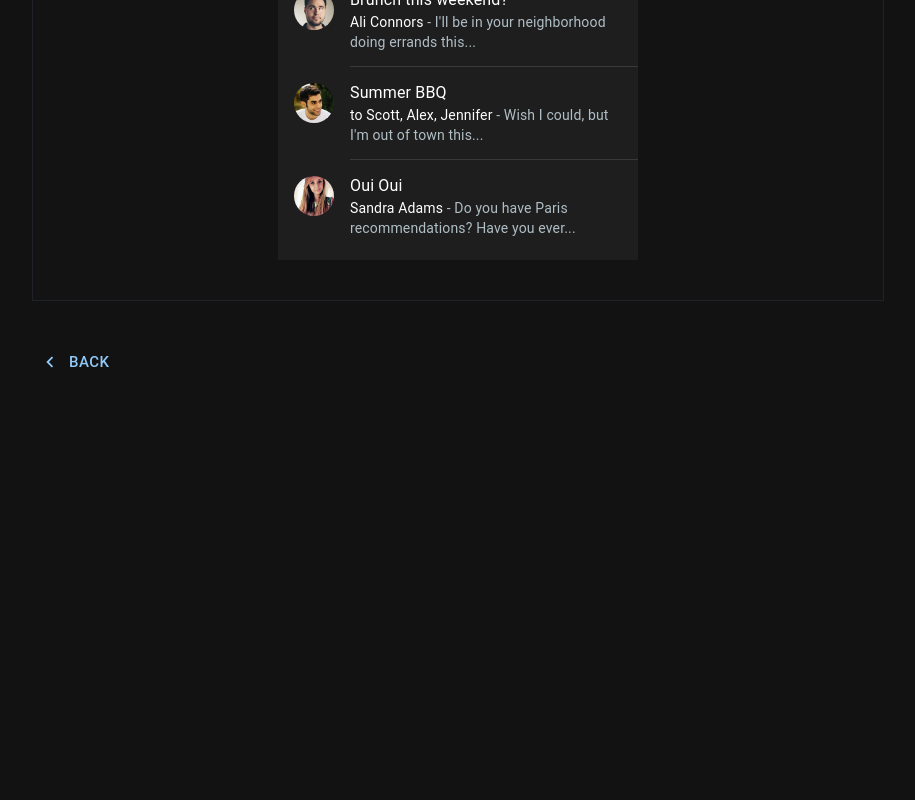
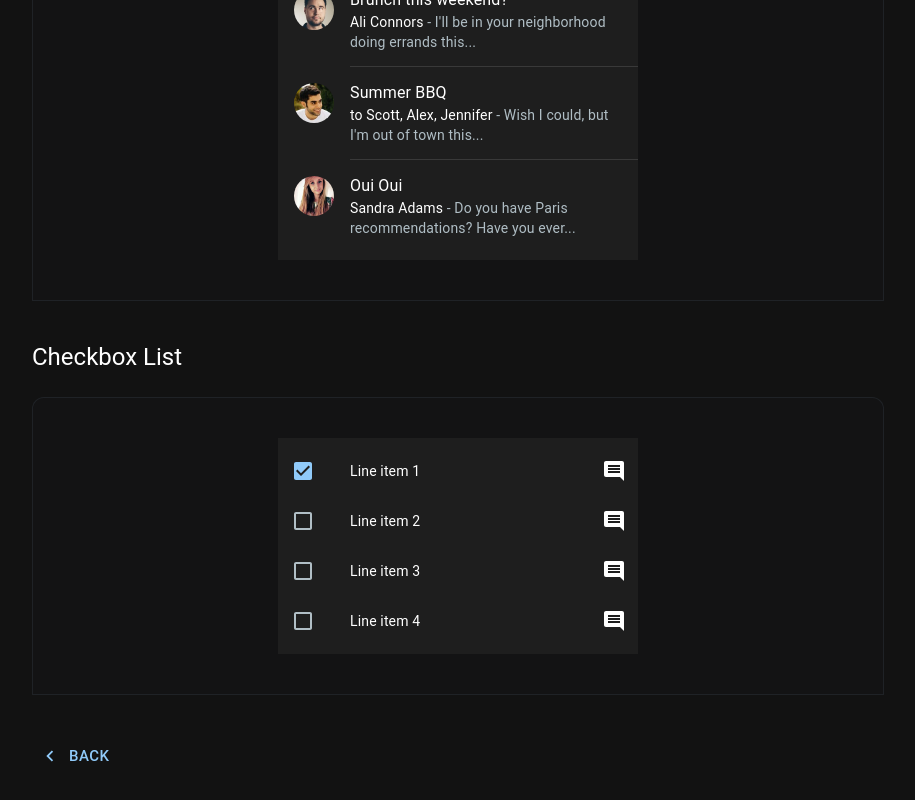
Before and after one commit to watcharakornton/mui_tutorials, a React (Vite) app: page /list in a window 1280 px wide. Shown: the part 2633-3433 px from the top of the page, without its empty margins (182-1097 px from the left). Before the commit the page ends 3057 px from the top, so only its background shows below. Built offline with nearby package versions, Linux system fonts and the light colour scheme.

Commit message:
Add CheckboxList module into List component

```diff
--- a/src/data-display/ListComponent.jsx
+++ b/src/data-display/ListComponent.jsx
@@ -33,7 +33,60 @@ import {
     BeachAccess as BeachAccessIcon,
     Folder as FolderIcon,
     Delete as DeleteIcon,
+    Comment as CommentIcon,
 } from '@mui/icons-material';
+
+export const CheckboxList = () => {
+    const [checked, setChecked] = React.useState([0]);
+
+    const handleToggle = (value) => () => {
+        const currentIndex = checked.indexOf(value);
+        const newChecked = [...checked];
+
+        if (currentIndex === -1) {
+            newChecked.push(value);
+        } else {
+            newChecked.splice(currentIndex, 1);
+        }
+
+        setChecked(newChecked);
+    };
+
+    return (
+        <MyContainer title="Checkbox List">
+            <List sx={{ width: '100%', maxWidth: 360, bgcolor: 'background.paper' }}>
+                {[0, 1, 2, 3].map((value) => {
+                    const labelId = `checkbox-list-label-${value}`;
+
+                    return (
+                        <ListItem
+                            key={value}
+                            secondaryAction={
+                                <IconButton edge="end" aria-label="comments">
+                                    <CommentIcon />
+                                </IconButton>
+                            }
+                            disablePadding
+                        >
+                            <ListItemButton role={undefined} onClick={handleToggle(value)} dense>
+                                <ListItemIcon>
+                                    <Checkbox
+                                        edge="start"
+                                        checked={checked.includes(value)}
+                                        tabIndex={-1}
+                                        disableRipple
+                                        inputProps={{ 'aria-labelledby': labelId}}
+                                    />
+                                </ListItemIcon>
+                                <ListItemText id={labelId} primary={`Line item ${value + 1}`} />
+                            </ListItemButton>
+                        </ListItem>
+                    );
+                })}
+            </List>
+        </MyContainer>
+    );
+}
 
 export const AlignItemsList = () => {
     return (
--- a/src/pages/ListPage.jsx
+++ b/src/pages/ListPage.jsx
@@ -9,6 +9,7 @@ import {
     InteractiveList,
     SelectedListItem,
     AlignItemsList,
+    CheckboxList,
 } from "../data-display/ListComponent";
 
 const IconsPage = () => {
@@ -19,6 +20,7 @@ const IconsPage = () => {
         <InteractiveList />,
         <SelectedListItem />,
         <AlignItemsList />,
+        <CheckboxList />,
     ];
 
     return (
```
